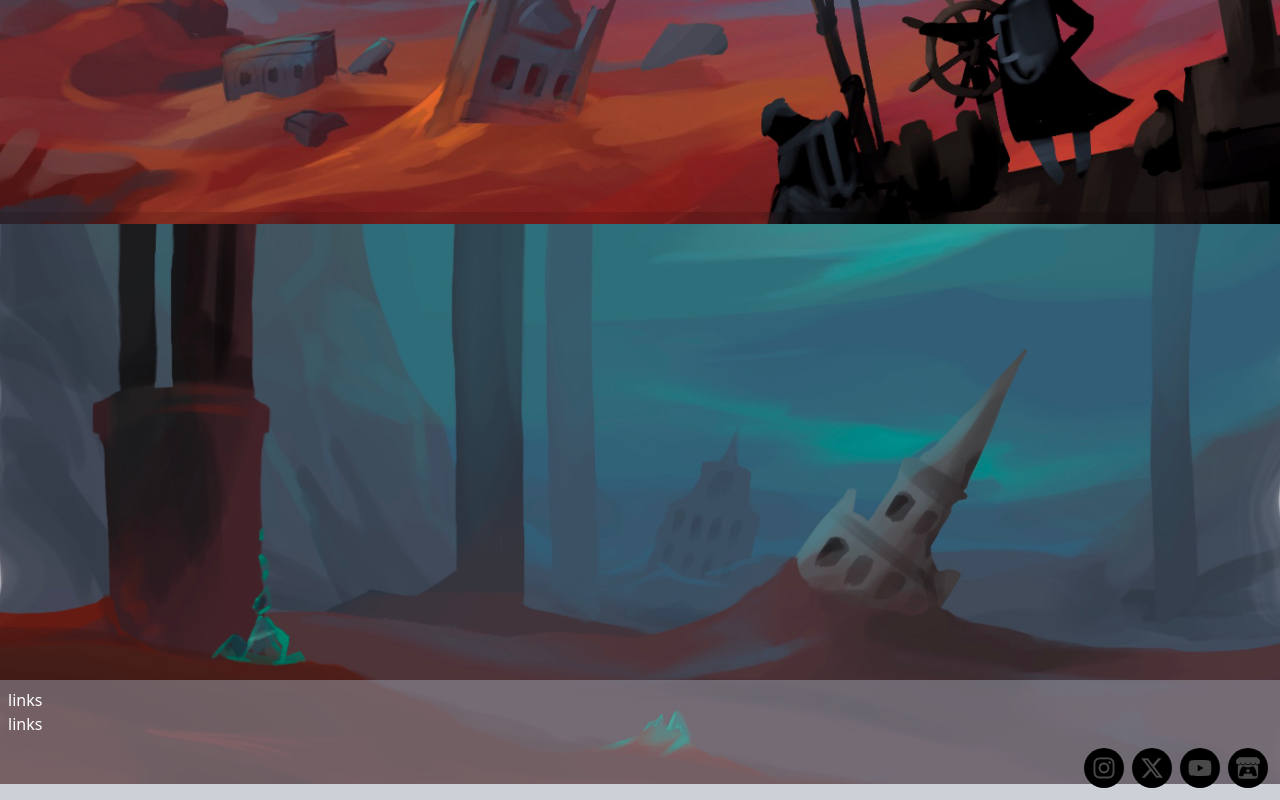
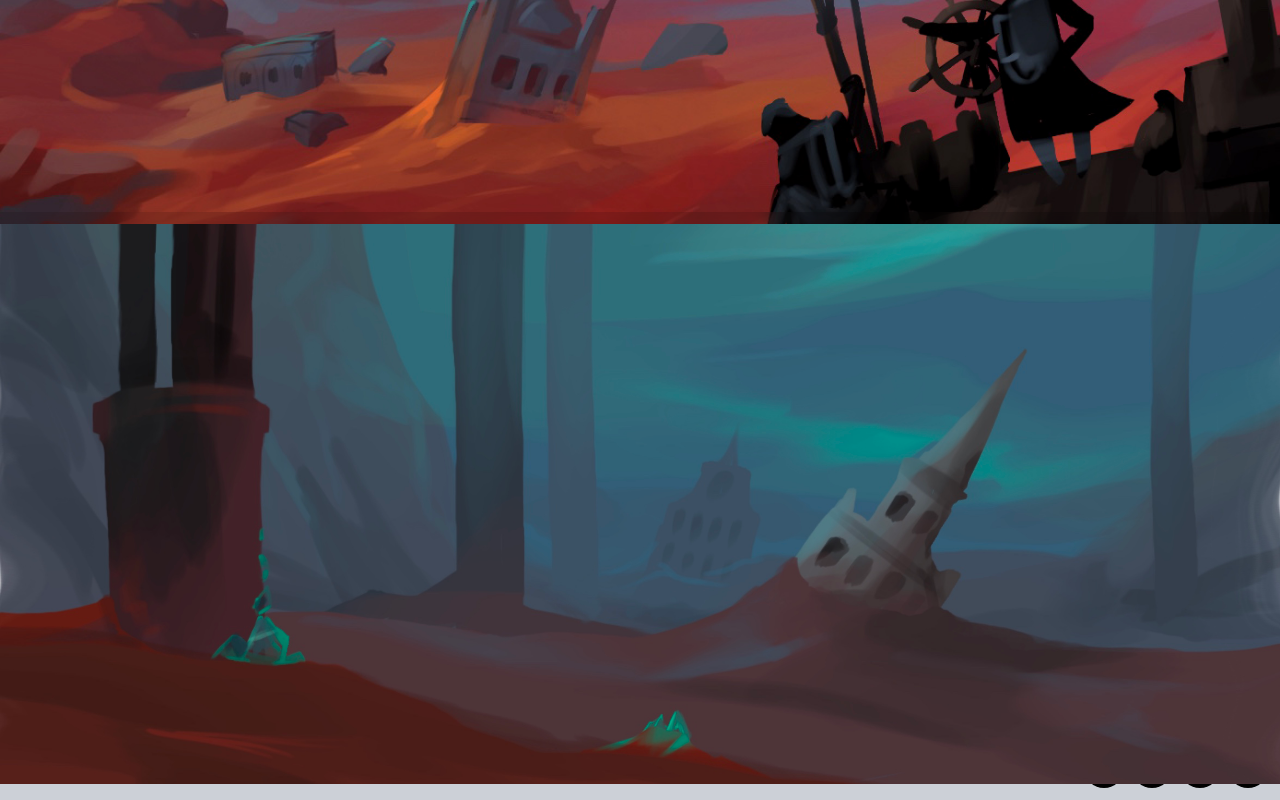
Before and after one commit to jasminedns/steam-wrecked, a Next.js app: page / in a window 1280 px wide. Shown: the part 416-1216 px from the top of the page. Built offline with nearby package versions, Linux system fonts and the light colour scheme.

Commit message:
fixed bug

```diff
--- a/src/components/Footer/index.tsx
+++ b/src/components/Footer/index.tsx
@@ -3,7 +3,7 @@ import { FaXTwitter,FaInstagram,FaYoutube } from "react-icons/fa6";
 
 const Footer = () => {
     return (
-        <footer className="relative bg-gray-400/50 bg-opacity-50 text-white flex justify-between p-2 z-10">
+        <footer className="bg-gray-400/50 bg-opacity-50 text-white flex justify-between p-2">
             <div className="text-white">
                 <p>links</p>
                 <p>links</p>
```
